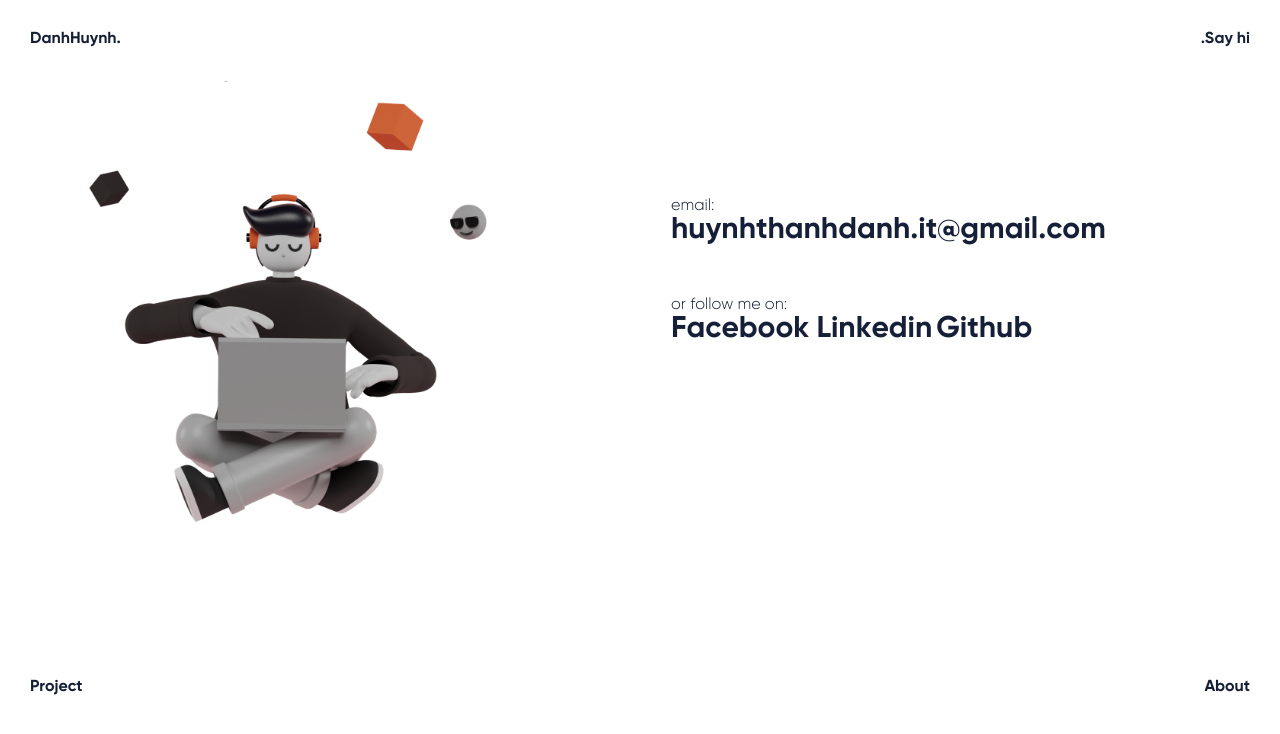
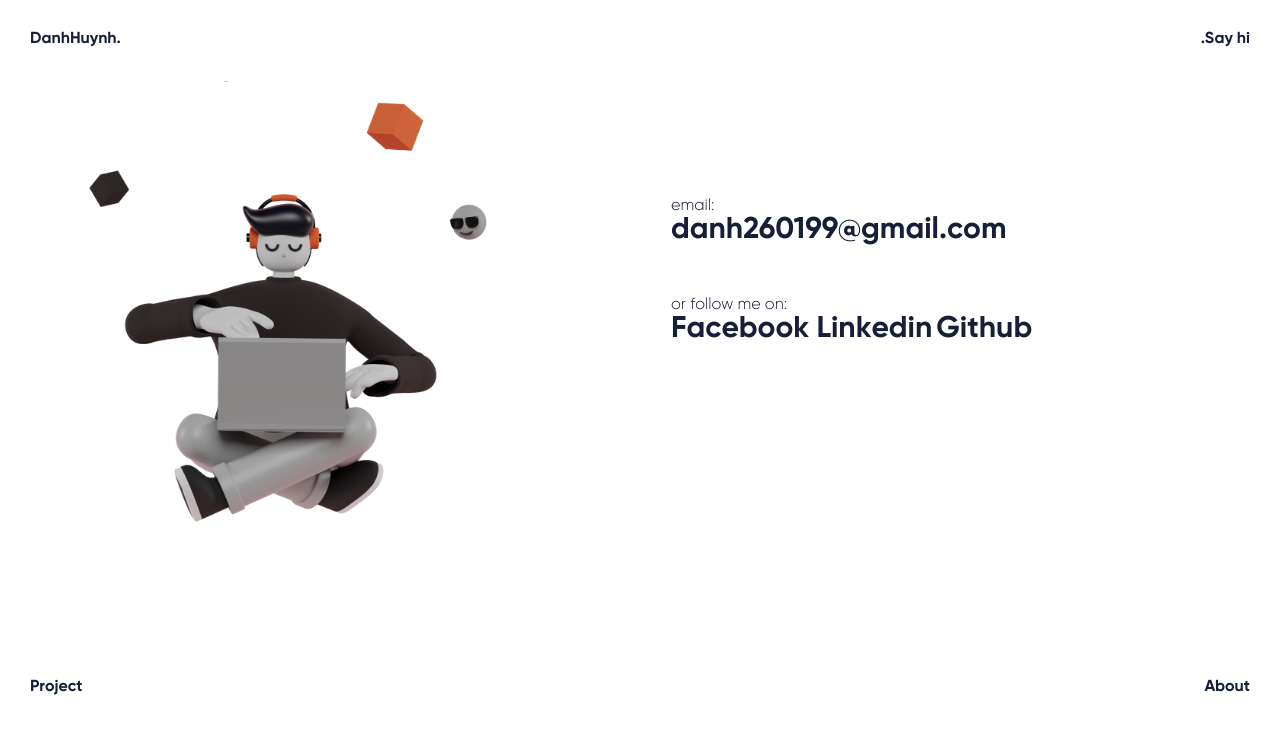
Before and after one commit to henryhuynh1999/resume-blog, a website: page about.html in a window 1280 px wide. Drawn offline with nearby package versions, Linux system fonts and the light colour scheme; no server answers.

Commit message:
fix email

```diff
--- a/about.html
+++ b/about.html
@@ -42,7 +42,7 @@
         <div class="info-right">
           <div class="info-right__content">
             <p>email:</p>
-            <span><a href="">huynhthanhdanh.it@gmail.com</a></span>
+            <span><a href="">danh260199@gmail.com</a></span>
           </div>
           <div class="info-right__content">
             <p>or follow me on:</p>
```
